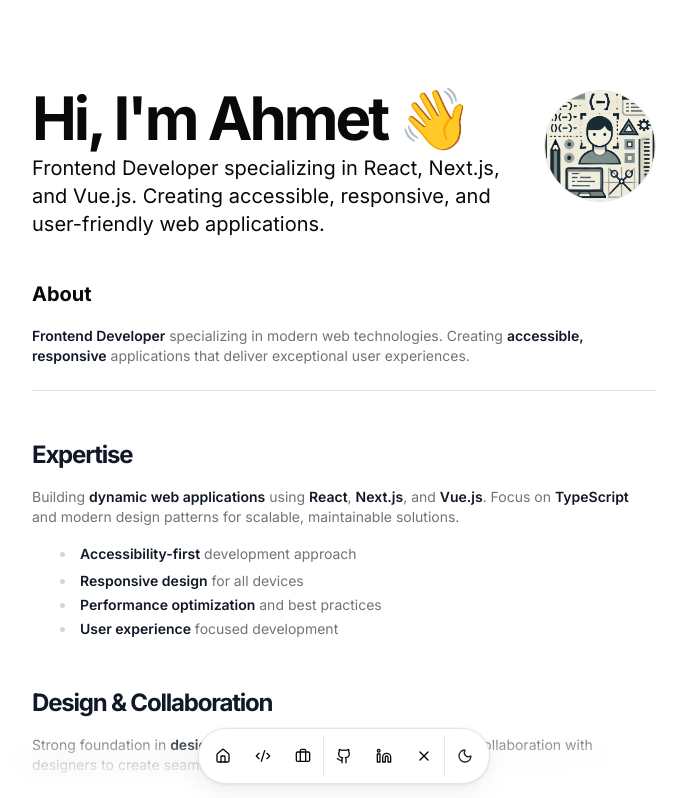
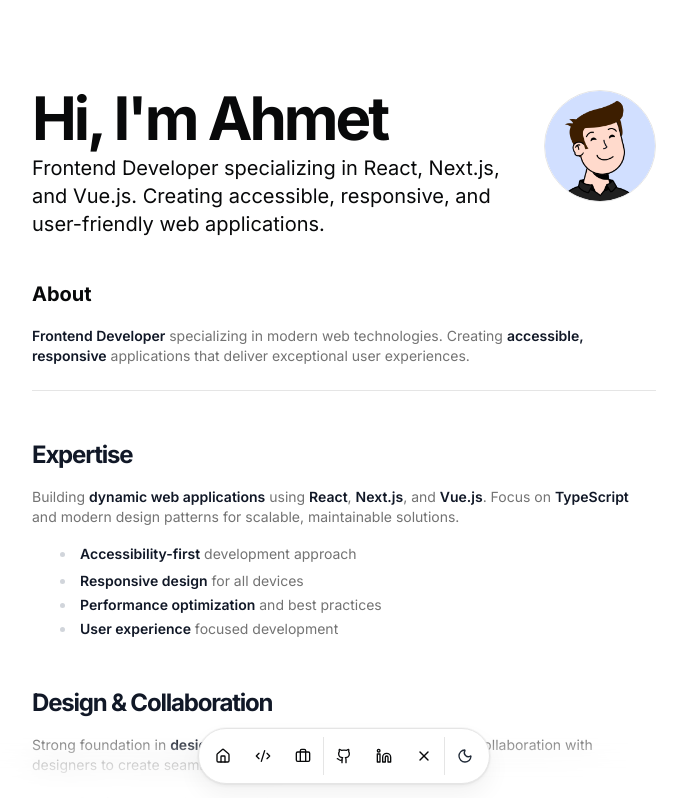
Before and after one commit to ahmetseha/ahmetseha.com, a Next.js app: page / in a window 1280 px wide. Shown: the top 798 px of the page, without its empty margins (296-983 px from the left). Built offline with nearby package versions, Linux system fonts and the light colour scheme.

Commit message:
Add my-logo.png for branding; update avatarUrl in resume data and adjust greeting text in page.tsx for consistency.

```diff
--- a/src/app/page.tsx
+++ b/src/app/page.tsx
@@ -20,7 +20,7 @@ export default function Page() {
                 delay={BLUR_FADE_DELAY}
                 className="text-3xl font-bold tracking-tighter sm:text-5xl xl:text-6xl/none"
                 yOffset={8}
-                text={`Hi, I'm ${DATA.name.split(" ")[0]} 👋`}
+                text={`Hi, I'm ${DATA.name.split(" ")[0]}`}
               />
               <BlurFadeText
                 className="max-w-[600px] md:text-xl"
--- a/src/data/resume.ts
+++ b/src/data/resume.ts
@@ -1,7 +1,7 @@
 export const DATA = {
   name: "Ahmet Seha",
   initials: "AS",
-  avatarUrl: "/logo.png",
+  avatarUrl: "/my-logo.png",
   description:
     "Frontend Developer specializing in React, Next.js, and Vue.js. Creating accessible, responsive, and user-friendly web applications.",
   summary: `As a dedicated Frontend Developer, I specialize in building dynamic, accessible, and responsive web applications using React, Next.js, and Vue.js. My expertise includes crafting interfaces that not only look great but also meet the highest standards of accessibility and usability.
```
Also changed, not shown: public/my-logo.png (added).
